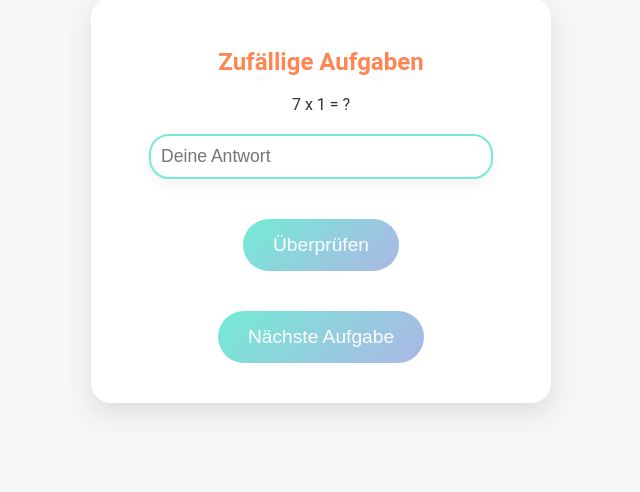
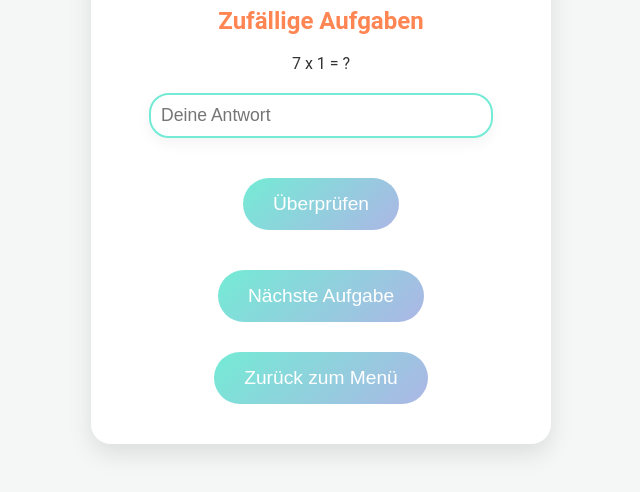
Before and after one commit to Bobi394/Einmal-Eins-bung, a plain HTML site: page index.html in a window 1280 px wide. Both pictures are taken after a click on the button "Zufällige Aufgaben". Shown: the part 254-746 px from the top of the page, without its empty margins (319-959 px from the left). Drawn offline with Linux system fonts and the light colour scheme.

Commit message:
index.html aktualisieren

```diff
--- a/index.html
+++ b/index.html
@@ -20,6 +20,7 @@
         <button onclick="checkRandomAnswer()">Überprüfen</button>
         <div id="random-feedback"></div>
         <button onclick="nextRandomQuestion()">Nächste Aufgabe</button>
+        <button onclick="goBackToMenu()">Zurück zum Menü</button>
     </div>
 
     <div id="row-mode" style="display: none;">
@@ -28,7 +29,7 @@
             <option value="1">1er Reihe</option>
             <option value="2">2er Reihe</option>
             <option value="3">3er Reihe</option>
-            <!-- weitere Reihen nach Bedarf hinzufügen -->
+            <!-- Weitere Reihen nach Bedarf hinzufügen -->
         </select>
         <button onclick="startRowPractice()">Starten</button>
         <div id="row-question"></div>
@@ -36,6 +37,7 @@
         <button onclick="checkRowAnswer()">Überprüfen</button>
         <div id="row-feedback"></div>
         <button onclick="nextRowQuestion()">Nächste Aufgabe</button>
+        <button onclick="goBackToMenu()">Zurück zum Menü</button>
     </div>
 
     <script src="script.js"></script>
```
